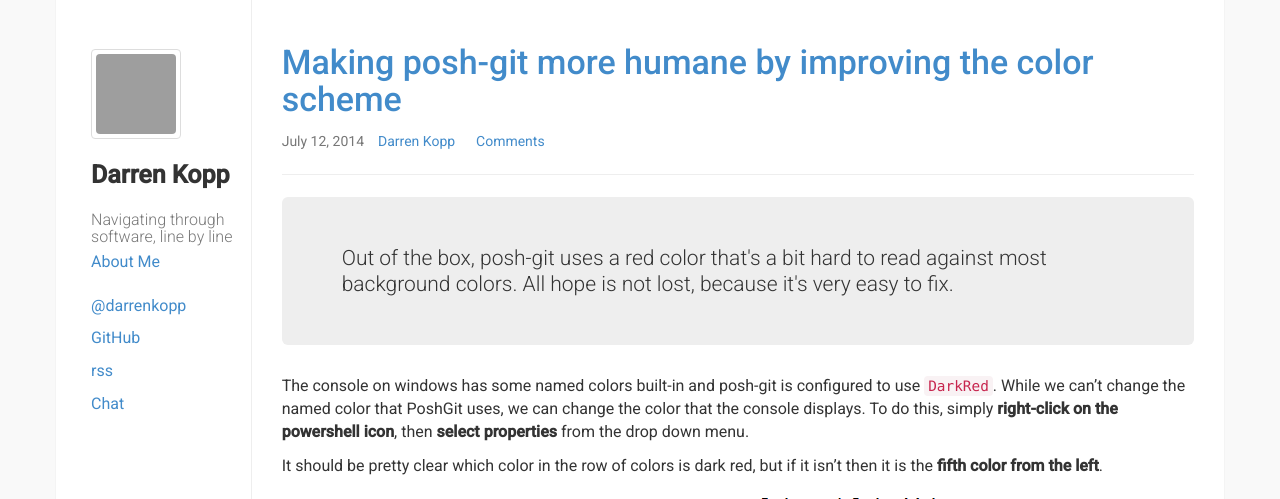
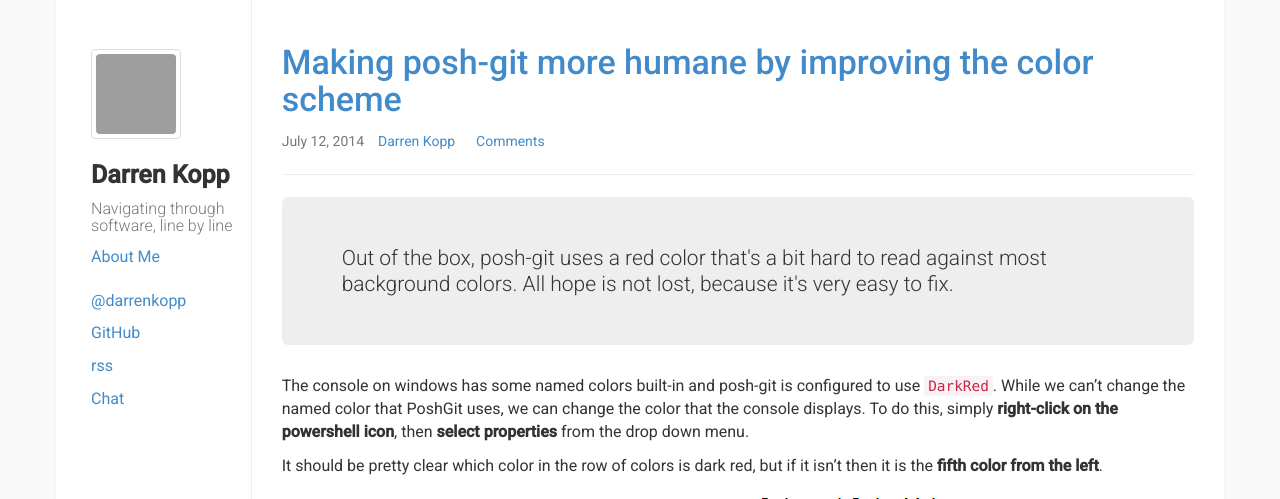
Before and after one commit to darrenkopp/darrenkopp.github.com, a Jekyll site: the page built from index.html, in a window 1280 px wide. Shown: the top 499 px of the page. Built offline with Jekyll 4.4.1, drawn with Linux system fonts in a browser that asks for light colours; Markdown is read by kramdown in place of the engine named in the settings; the list of posts is cut into pages by our own code; comment, search, counter and statistics services are not loaded; grey boxes are pictures that could not be loaded.

Commit message:
minor tweaks

```diff
--- a/css/app.css
+++ b/css/app.css
@@ -2108,22 +2108,19 @@
         float: none;
         margin-right: 0; } }
   #sidebar .tagline h1, #sidebar .tagline h2 {
-    margin: 0; }
+    margin-top: 0; }
   #sidebar .tagline h1 {
-    font-size: 22px;
-    font-weight: 700;
-    margin-bottom: 10px; }
-    @media (min-width: 768px) {
+    font-size: 25px;
+    font-weight: 700; }
+    @media (max-width: 767px) {
       #sidebar .tagline h1 {
-        font-size: 25px;
-        margin-bottom: 22px; } }
+        margin-bottom: 10px; } }
   #sidebar .tagline h2 {
     font-size: 16px;
-    font-weight: 300;
-    margin-bottom: 5px; }
-    @media (min-width: 768px) {
+    font-weight: 300; }
+    @media (max-width: 767px) {
       #sidebar .tagline h2 {
-        margin-top: 10px; } }
+        margin-bottom: 0px; } }
   #sidebar .img-rounded {
     border-radius: 4px; }
   #sidebar ul.social li {
```
Also changed, not shown: css/app.scss (+12 -15 lines).
